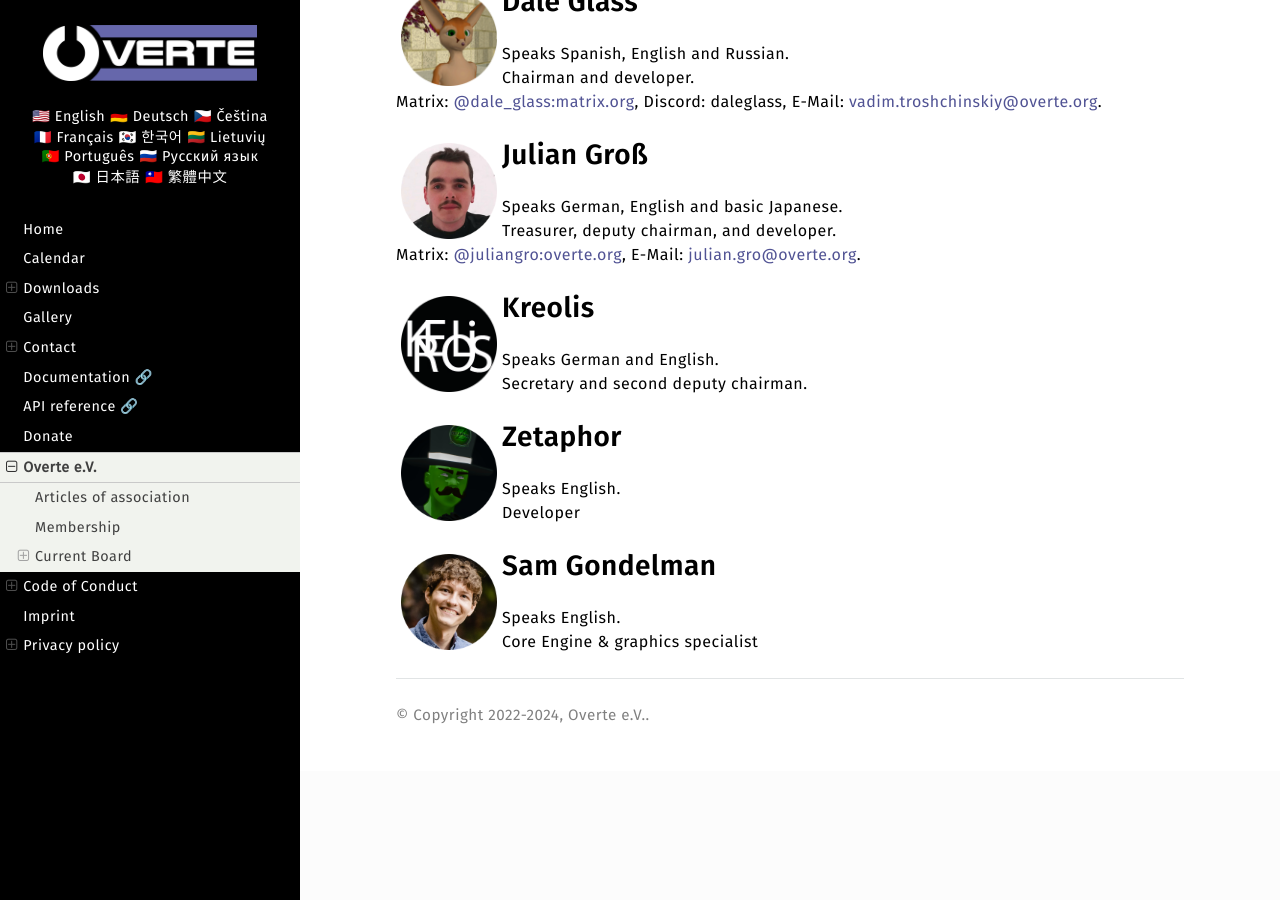
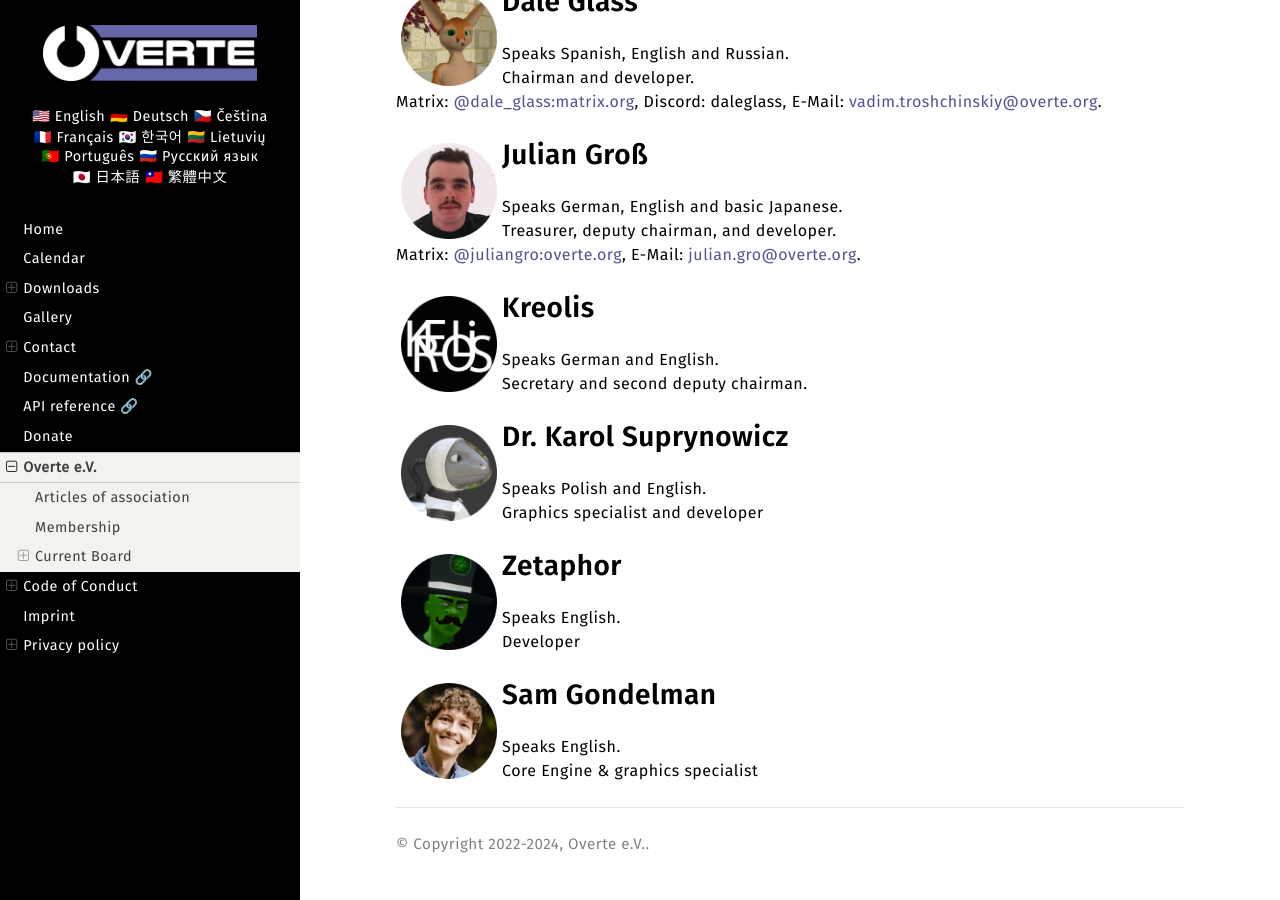
Before and after one commit to overte-org/overte-website-sphinx, a Sphinx documentation site: the page built from source/overte_ev.rst, in a window 1280 px wide and 900 px high, scrolled down 1250 px. Built offline with Sphinx 7.4.7 and the Read the Docs theme 2.0.0, drawn with Linux system fonts in a browser that asks for light colours.

Commit message:
Revert "Remove Dr. Karol Suprynowicz from the list of Overte e.V. board members, as they have stepped down."
This reverts commit fed08e41f0e5403286c23f4f81a33f519be0977d.

```diff
--- a/source/overte_ev.rst
+++ b/source/overte_ev.rst
@@ -78,6 +78,16 @@
     :width: 96
 
 
+|Karol_Suprynowicz| Dr. Karol Suprynowicz
+~~~~~~~~~~~~~~~~~~~~~~~~~~~~~~~~~~~~~~~~~
+| Speaks Polish and English.
+| Graphics specialist and developer
+
+.. |Karol_Suprynowicz| image:: _images/board/Karol_Suprynowicz.png
+    :class: inline2
+    :width: 96
+
+
 |Zetaphor| Zetaphor
 ~~~~~~~~~~~~~~~~~~~
 | Speaks English.
```
Also changed, not shown: source/_images/board/Karol_Suprynowicz.png (added).
